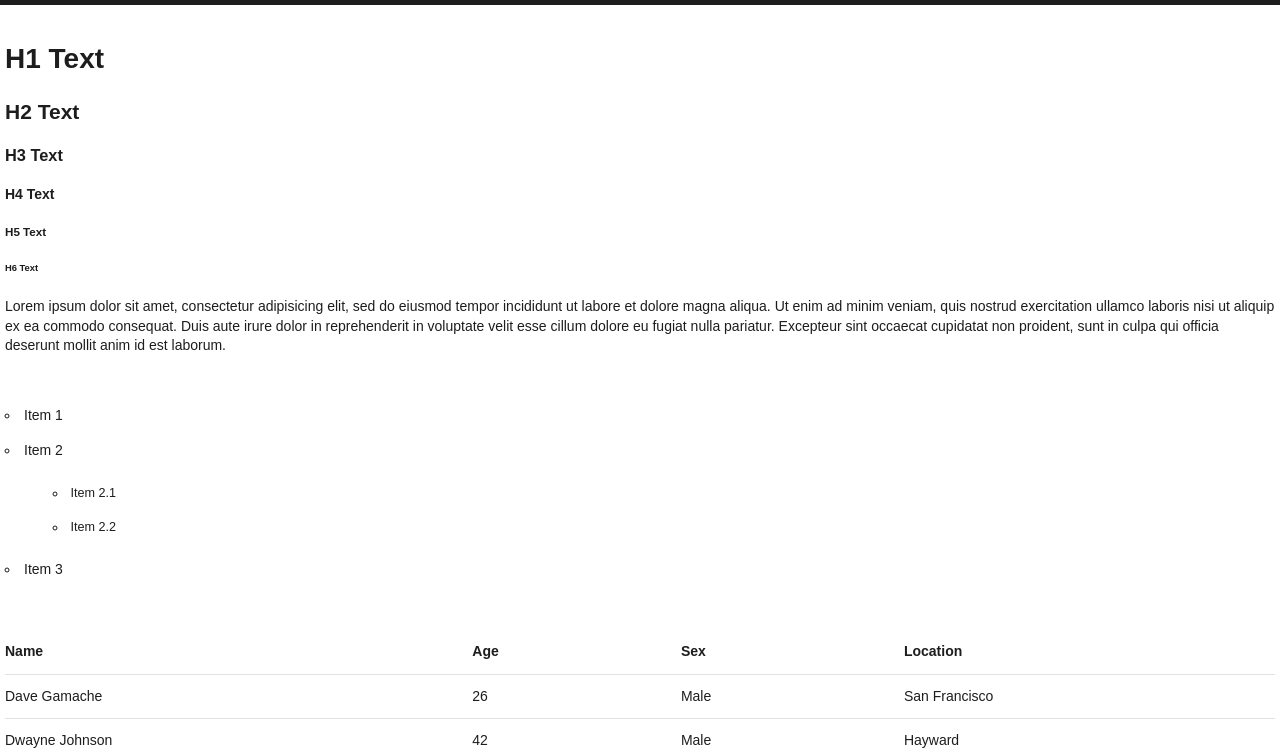
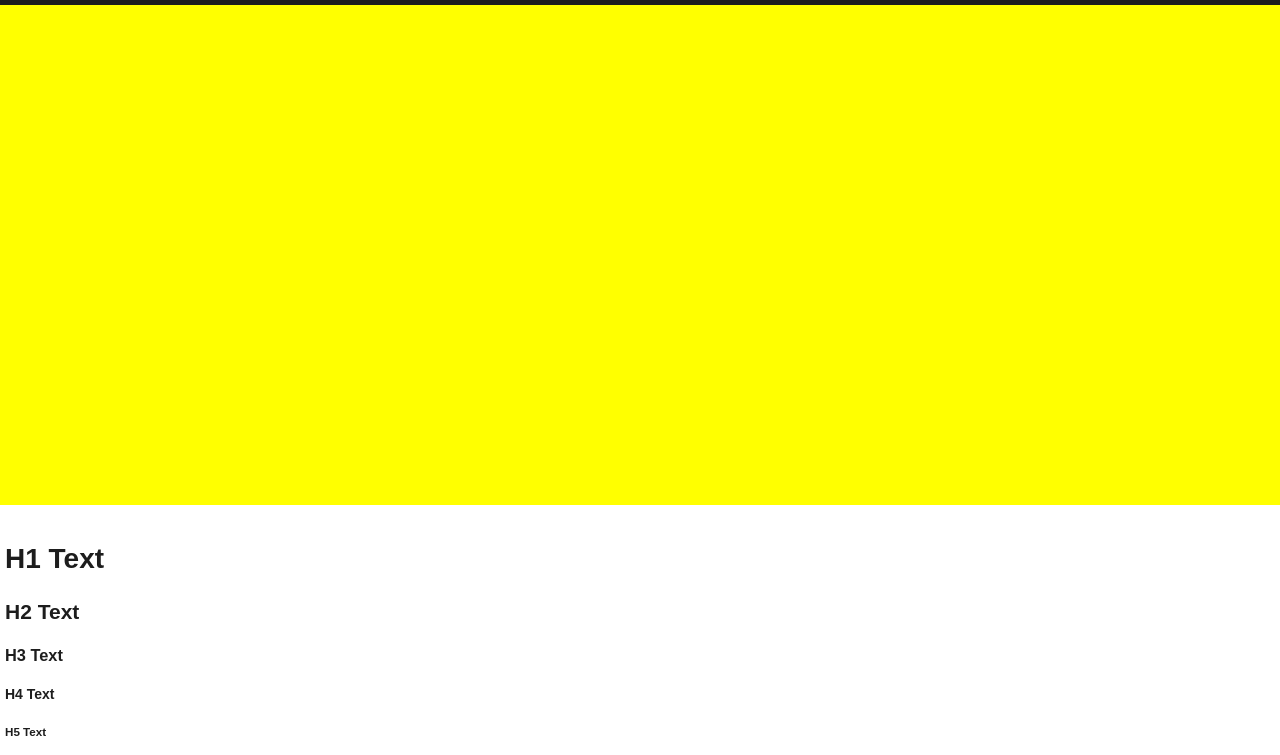
Before and after one commit to ryus1234/mb, a plain HTML site: page index.html in a window 1280 px wide. Shown: the part 45-800 px from the top of the page. Drawn offline with Linux system fonts and the light colour scheme.

Commit message:
2015年 7月 5日 日曜日 16時27分36秒 JST

```diff
--- a/css/main.css
+++ b/css/main.css
@@ -70,6 +70,7 @@ body {
   font-size: 14px;
   word-wrap: break-word;
   font-family: sans-serif;
+
 }
 a {
   color: #1EAEDB;
--- a/index.html
+++ b/index.html
@@ -65,8 +65,9 @@
 
       <main>
         <div class="container">
-          <div class="tkm-kv-wrapper hidden">
-            <img src="http://goo.gl/LNNNHa" alt="" class="img-responsive"/>
+          <div class="tkm-kv-wrapper">
+            <div class="kv-parallax">
+            </div>
           </div>
         </div>
         <div class="container">
--- a/js/main.js
+++ b/js/main.js
@@ -7,4 +7,12 @@
   lBtn.addEventListener('click', function(e){
     console.log(e.target.innerText);
   });
+  $(document).on("scroll",function(e){
+	   parallax();
+	});
+
+	function parallax(){
+	   var scrolled = $(window).scrollTop();
+	   $('.kv-parallax').css('top',(scrolled*0.1)+'px');
+	}
 }).call(this);
--- a/sass/top.scss
+++ b/sass/top.scss
@@ -1,5 +1,8 @@
 $navbar-color: #1d1d1d;
 $navbar-height: 50px;
+main{
+  padding-top: $navbar-height;
+}
 
 .tkm-navbar{
   margin: 0;padding: 0;
@@ -7,7 +10,8 @@ $navbar-height: 50px;
   height: $navbar-height;
   background-color: $navbar-color;
   overflow: hidden;
-  position: relative;
+  position: fixed;
+  z-index: 999999;
   .logo{
     margin: 0;padding: 0;
     white-space: nowrap;
@@ -36,3 +40,17 @@ $navbar-height: 50px;
     margin-top: -.7em;
   }
 }
+.tkm-kv-wrapper{
+  height: 500px;
+  width: 100%;
+  .kv-parallax{
+    height: inherit;
+    width: inherit;
+    background-color: yellow;
+    overflow: hidden;
+    position: absolute;
+    left: 0;
+    top: 0;
+    z-index: 99999;
+  }
+}
```
Also changed, not shown: css/top.css.
